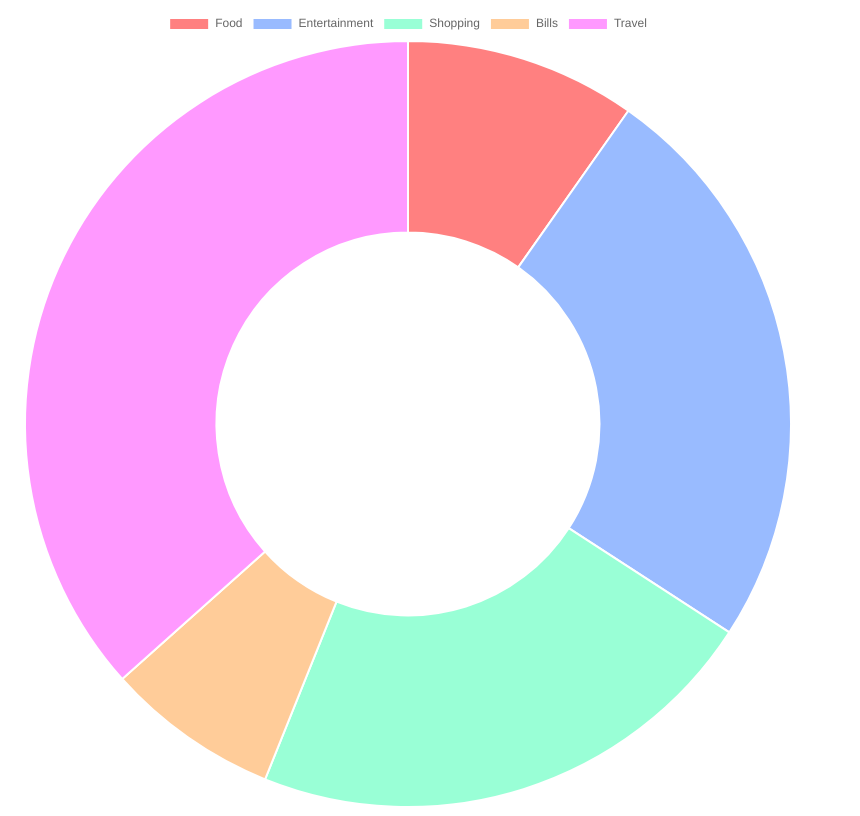
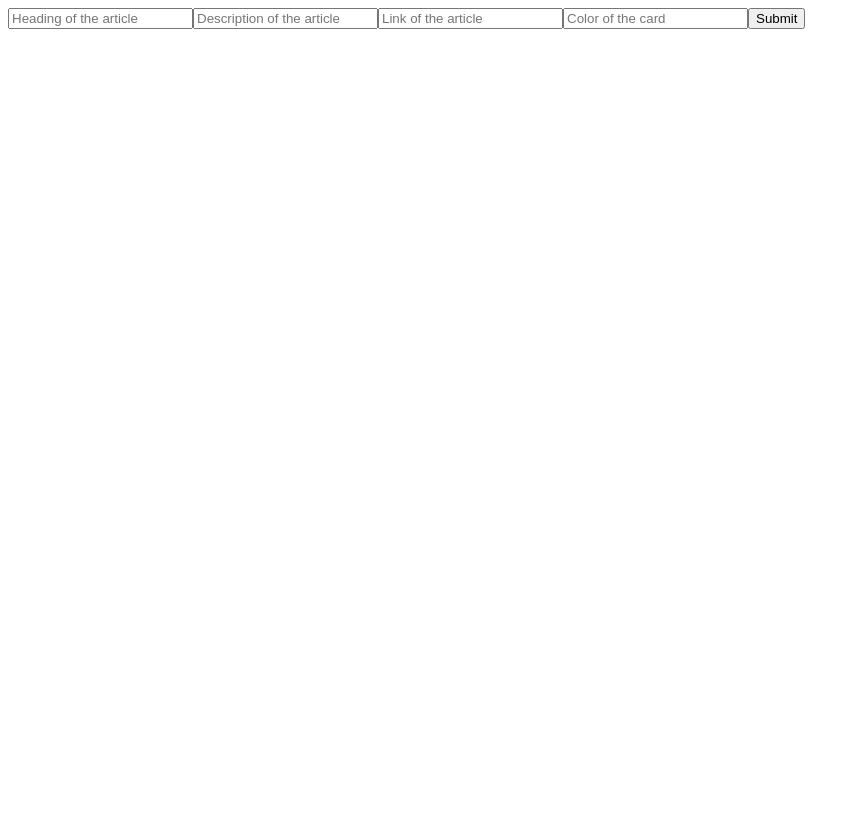
Before and after one commit to VirajRaundal/moneyfit, a React (Create React App) app in the folder frontend/: page / in a window 1280 px wide. Shown: the whole page, without its empty margins (0-860 px from the left). Built offline with nearby package versions, Linux system fonts and the light colour scheme.

Commit message:
article backend initiated

```diff
--- a/frontend/src/App.js
+++ b/frontend/src/App.js
@@ -1,57 +1,13 @@
 import React from "react";
-import "./App.css"
-import "chart.js/auto"
-import {Doughnut} from "react-chartjs-2"
-// import canvas from "react-chartjs-2";
+import EducationArticle from "./pages/EducationArticle";
 
 function App() {
 
-  const state = {
-    labels: ["Food", "Entertainment", "Shopping", "Bills", "Travel"],
-    datasets: [
-      {
-        label: "Rainfall",
-        backgroundColor: [
-          "#ff8080",
-          "#99bbff",
-          "#99ffd6",
-          "#ffcc99",
-          "#ff99ff",
-        ],
-        // hoverBackgroundColor: [
-        //   "#501800",
-        //   "#4B5000",
-        //   "#175000",
-        //   "#003350",
-        //   "#35014F",
-        // ],
-        hoverOffset: 10,
-        data: [400, 1000, 899, 300, 1500],
-      },
-    ],
-  };
-
   return (
-    <div className="App">
-      {/* <canvas width={1000} height={1000}> */}
-      <Doughnut
-        data={state}
-        options={{
-          title: {
-            display: true,
-            text: "Rainfall Distribution",
-            fontSize: 24
-          },
-          legend: {
-            display: true,
-            position: 'right'
-          }
-        }}
-        className="chartClass"
-      />
-      {/* </canvas> */}
+    <div>
+      <EducationArticle />
     </div>
-  );
+  )
 }
 
 export default App;
--- /dev/null
+++ b/frontend/src/pages/EducationArticle.js
@@ -0,0 +1,74 @@
+import React, { useState } from 'react'
+
+const EducationArticle = () => {
+
+  const [data, setData] = useState({
+    heading: "",
+    description: "",
+    link: "",
+    color: ""
+  })
+
+  const handleChange = (e) => {
+    const name = e.target.name;
+    const value = e.target.value;
+    setData({ ...data, [name]: value })
+  }
+
+  const handleSubmit = (e) => {
+    e.preventDefault();
+    fetch("http://localhost:5000/article-publish", {
+      method: "POST",
+      headers: {
+        Accept: "application/json",
+        "Content-Type": "application/json",
+      },
+      body: JSON.stringify(data),
+    });
+    setData({
+      heading: "",
+      description: "",
+      link: "",
+      color: ""
+    });
+    window.alert("Submitted article")
+  }
+
+  return (
+    <div>
+      <form onSubmit={handleSubmit}>
+        <input
+          type="text"
+          placeholder="Heading of the article"
+          onChange={handleChange}
+          name="heading"
+          value={data.heading}
+        />
+        <input
+          type="text"
+          placeholder="Description of the article"
+          onChange={handleChange}
+          name="description"
+          value={data.description}
+        />
+        <input
+          type="text"
+          placeholder="Link of the article"
+          onChange={handleChange}
+          name="link"
+          value={data.link}
+        />
+        <input
+          type="text"
+          placeholder="Color of the card"
+          onChange={handleChange}
+          name="color"
+          value={data.color}
+        />
+        <button type="submit">Submit</button>
+      </form>
+    </div>
+  );
+}
+
+export default EducationArticle
```
Also changed, not shown: frontend/src/components/Chart.js (added, +56 -0 lines), 2 other files (tests, documents, lock files or other folders).
